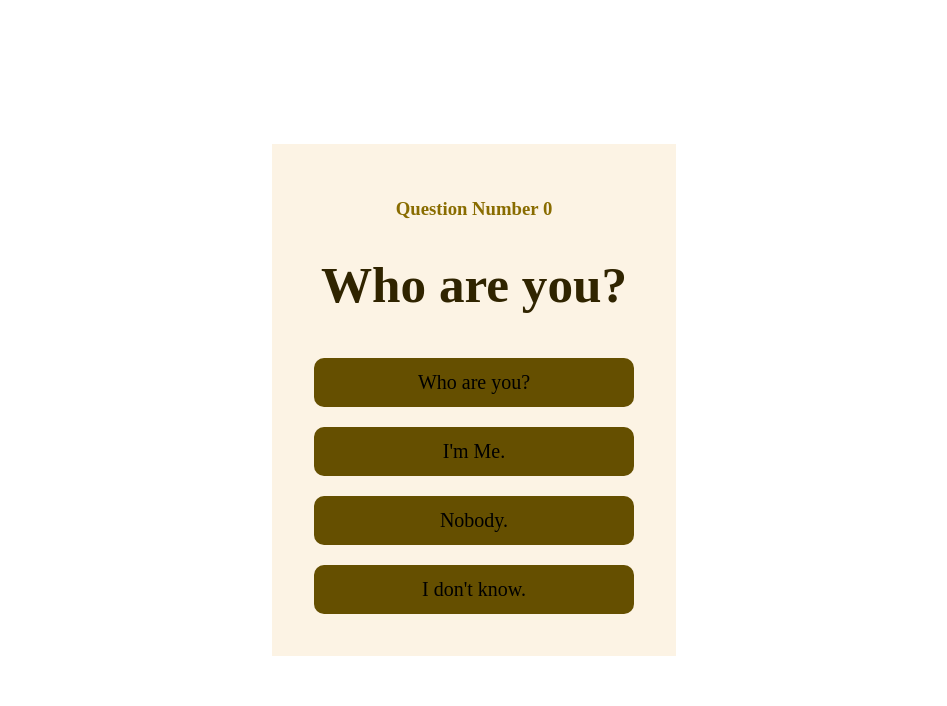
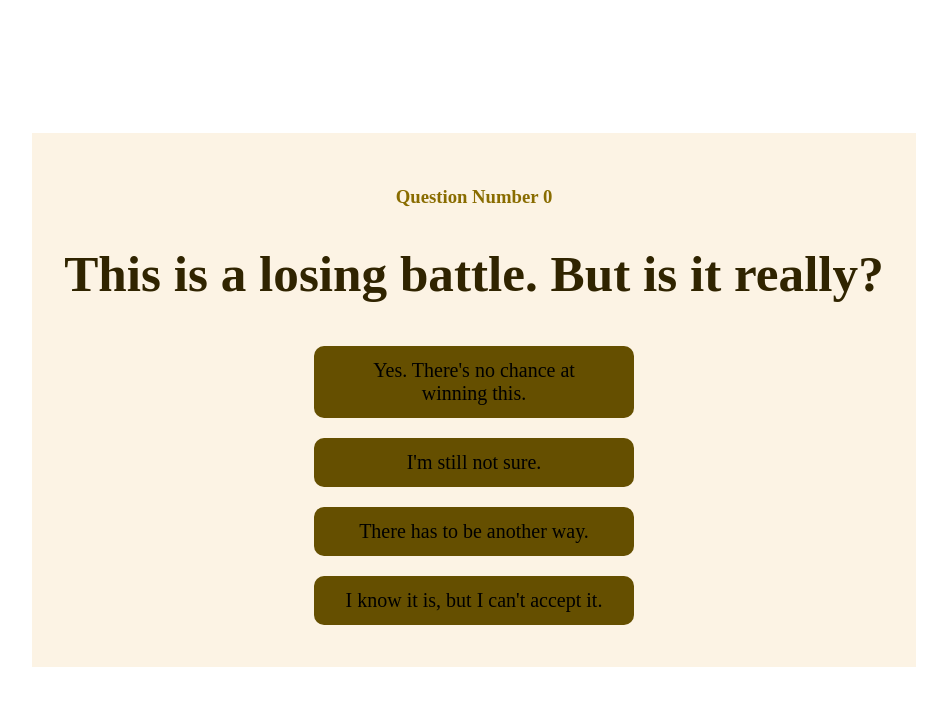
Before and after one commit to endeav007/React-Fantasy-Quiz, a React (Vite) app in the folder my-react-project/: page / in a window 1280 px wide. Shown: the top 706 px of the page, without its empty margins (166-1113 px from the left). Built offline with nearby package versions, Linux system fonts and the light colour scheme.

Commit message:
Finalized Question List

```diff
--- a/my-react-project/src/questions.js
+++ b/my-react-project/src/questions.js
@@ -2,13 +2,14 @@ export const questions = [
 {
 
 id: 0,
-question: 'Who are you?',
+question: 'This is a losing battle. But is it really?',
 answers:
 [
-    {personalityType: "A", answer: "Who are you?"},
-    {personalityType: "B", answer: "I'm Me."},
-    {personalityType: "C", answer: "Nobody."},
-    {personalityType: "D", answer: "I don't know."},
+    {personalityType: "Fighter", answer: "Yes. There's no chance at winning this."},
+    {personalityType: "Healer", answer: "I'm still not sure."},
+    {personalityType: "Dreamer", answer: "There has to be another way."},
+    {personalityType: "Archer", answer: "I know it is, but I can't accept it."},
+    {personalityType: "Storyteller", answer: "It is, but that's not going to stop me from trying."}
 
 ]
 
@@ -17,18 +18,172 @@ answers:
 
 {
     id:1,
-    question: 'What are you',
+    question: 'When do you accept this is a losing battle?',
 
     answers:
     [
-        {personalityType: "A", answer: "A problem?"},
-        {personalityType: "B", answer: "Myself."},
-        {personalityType: "C", answer: "A person."},
-        {personalityType: "D", answer: "I don't know?"},
+        {personalityType: "Figher", answer: "The moment I see what we're up against."},
+        {personalityType: "Healer", answer: "When there's nothing I can do to help."},
+        {personalityType: "Dreamer", answer: "When I run out of ideas."},
+        {personalityType: "Archer", answer: "When I fall."},
+        {personalityType: "SToryteller", answer: "When my strongest attack isn't enough."}
     ]
 
 
 
-}
+},
+
+{
+    id:2,
+    question: 'Why are we losing?',
+
+    answers:
+    [
+        {personalityType: "Fighter", answer: "I wasn't strong enough."},
+        {personalityType: "Healer", answer: "We weren't prepared."},
+        {personalityType: "Dreamer", answer: "We just got unlucky."},
+        {personalityType: "Archer", answer: "We weren't meant to win. It's fate."},
+        {personalityType: "Storyteller", answer: "A single mistake."}
+    ]
+
+
+
+},
+
+{
+    id:3,
+    question: 'Whose fault is this?',
+
+    answers:
+    [
+        {personalityType: "Fighter", answer: "My own."},
+        {personalityType: "Healer", answer: "Our own ambition."},
+        {personalityType: "Dreamer", answer: "Whoever placed us on this path."},
+        {personalityType: "Archer", answer: "The villain we’re fighting."},
+        {personalityType: "Storyteller", answer: "Nobody's"}
+    ]
+
+},
+
+
+{
+    id:4,
+    question: 'Was this battle necessary?',
+
+    answers:
+    [
+        {personalityType: "Fighter", answer: "My own."},
+        {personalityType: "Healer", answer: "There must've been another way. "},
+        {personalityType: "Dreamer", answer: "Whoever placed us on this path."},
+        {personalityType: "Archer", answer: "I was fully against it from the beginning."},
+        {personalityType: "Storyteller", answer: "It was, though I wish it wasn't."}
+    ]
+
+},
+
+{
+    id:5,
+    question: 'What are you leaving behind? ',
+
+    answers:
+    [
+        {personalityType: "Fighter", answer: "My legacy."},
+        {personalityType: "Healer", answer: "The people I love."},
+        {personalityType: "Dreamer", answer: "My hopes and dreams."},
+        {personalityType: "Archer", answer: "Nothing. Everything I have is right here."},
+        {personalityType: "Storyteller", answer: "Promises. So many promises."}
+    ]
+
+},
+
+{
+    id:6,
+    question: 'What is your final move? ',
+
+    answers:
+    [
+        {personalityType: "Fighter", answer: "One final strike."},
+        {personalityType: "Healer", answer: "I give my allies the rest of my strength."},
+        {personalityType: "Dreamer", answer: "I look at my team for the last time."},
+        {personalityType: "Archer", answer: "I search for any way out."},
+        {personalityType: "Storyteller", answer: "I think about the path it took to get here."}
+    ]
+
+},
+
+{
+    id:7,
+    question: 'This is the last time you’ll fight alongside these people. When did you meet them? ',
+
+    answers:
+    [
+        {personalityType: "Fighter", answer: "When I needed something to fight for."},
+        {personalityType: "Healer", answer: "When I was looking for help."},
+        {personalityType: "Dreamer", answer: "When I was at my lowest. "},
+        {personalityType: "Archer", answer: "When I decided to be better."},
+        {personalityType: "Storyteller", answer: "When I was searching for something new. "}
+    ]
+
+},
+
+{
+    id:8,
+    question: 'This is the last time you will fight alongside these people. When did you meet them? ',
+
+    answers:
+    [
+        {personalityType: "Fighter", answer: "When I needed something to fight for."},
+        {personalityType: "Healer", answer: "When I was looking for help."},
+        {personalityType: "Dreamer", answer: "When I was at my lowest. "},
+        {personalityType: "Archer", answer: "When I decided to be better."},
+        {personalityType: "Storyteller", answer: "When I was searching for something new. "}
+    ]
+
+},
+
+{
+    id:9,
+    question: 'This is the last time you will fight alongside these people. What is your favorite memory of them?',
+
+    answers:
+    [
+        {personalityType: "Fighter", answer: "The time we tried a ridiculous plan, and it worked out perfectly. "},
+        {personalityType: "Healer", answer: "The time they stayed by my side when I was unwell."},
+        {personalityType: "Dreamer", answer: "The time we celebrated our first victory. "},
+        {personalityType: "Archer", answer: "The time I could finally share my story with them."},
+        {personalityType: "Storyteller", answer: "The time I first saw them. "}
+    ]
+
+},
+
+{
+    id:9,
+    question: 'This is the last time you will fight alongside these people. What do you say to them?',
+
+    answers:
+    [
+        {personalityType: "Fighter", answer: "Thank you for everything."},
+        {personalityType: "Healer", answer: "I hope we can meet again someday. "},
+        {personalityType: "Dreamer", answer: "This better not be the end. "},
+        {personalityType: "Archer", answer: "Goodbye friends. "},
+        {personalityType: "Storyteller", answer: "I love you all."}
+    ]
+
+},
+
+{
+    id:10,
+    question: 'It is the end. What do you think about?',
+
+    answers:
+    [
+        {personalityType: "Fighter", answer: "If there's any way I can keep fighting."},
+        {personalityType: "Healer", answer: "What this means for the world."},
+        {personalityType: "Dreamer", answer: "Everyone I've ever loved or lost."},
+        {personalityType: "Archer", answer: "About all that was left to say."},
+        {personalityType: "Storyteller", answer: "What led up to this point."}
+    ]
+
+},
 
 ]
```
